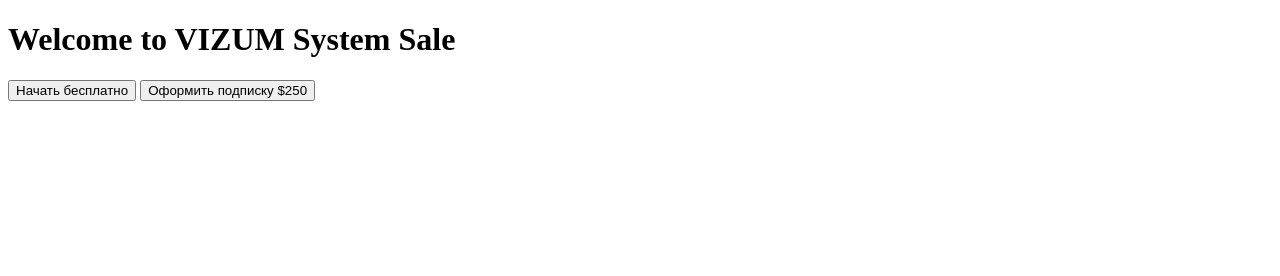
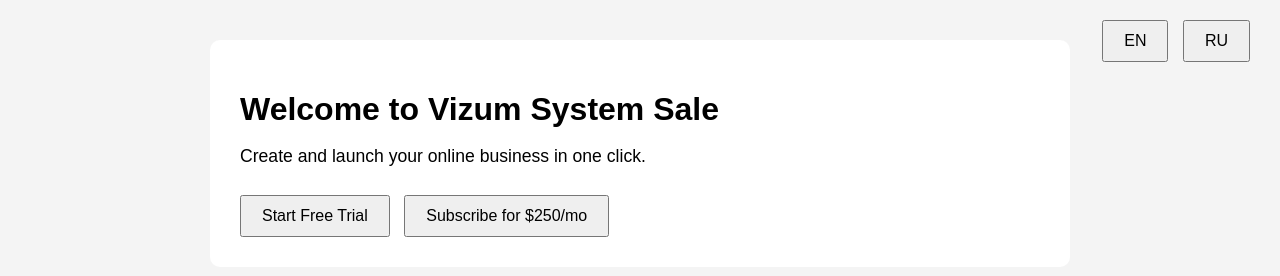
Before and after one commit to VizumSystemSale/vizum-backend, a plain HTML site: page static/index.html in a window 1280 px wide. Drawn offline with Linux system fonts and the light colour scheme.

Commit message:
Update index.html

```diff
--- a/static/index.html
+++ b/static/index.html
@@ -1,39 +1,66 @@
 <!DOCTYPE html>
-<html lang="en">
+<html lang="en" data-lang="en">
 <head>
-    <meta charset="UTF-8">
-    <meta name="viewport" content="width=device-width, initial-scale=1.0">
-    <title>VIZUM System Sale</title>
+  <meta charset="UTF-8" />
+  <meta name="viewport" content="width=device-width, initial-scale=1.0"/>
+  <title>Vizum System Sale</title>
+  <style>
+    body { font-family: sans-serif; margin: 0; padding: 40px; background: #f4f4f4; }
+    .container { max-width: 800px; margin: auto; background: #fff; padding: 30px; border-radius: 10px; }
+    h1 { font-size: 2em; margin-bottom: 0.5em; }
+    p { font-size: 1.1em; }
+    button {
+      padding: 10px 20px;
+      margin: 10px 10px 0 0;
+      font-size: 1em;
+      cursor: pointer;
+    }
+    .lang-toggle {
+      position: absolute;
+      top: 10px;
+      right: 20px;
+    }
+  </style>
 </head>
 <body>
-    <h1>Welcome to VIZUM System Sale</h1>
-    <button onclick="startTrial()">Начать бесплатно</button>
-    <button onclick="subscribe()">Оформить подписку $250</button>
+  <div class="lang-toggle">
+    <button onclick="setLang('en')">EN</button>
+    <button onclick="setLang('ru')">RU</button>
+  </div>
+  <div class="container">
+    <h1 data-en="Welcome to Vizum System Sale" data-ru="Добро пожаловать в Vizum System Sale">Welcome</h1>
+    <p data-en="Create and launch your online business in one click." data-ru="Создайте и запустите свой онлайн-бизнес в один клик.">
+      Create
+    </p>
+    <button onclick="startTrial()" data-en="Start Free Trial" data-ru="Начать бесплатный триал">Start</button>
+    <button onclick="subscribeNow()" data-en="Subscribe for $250/mo" data-ru="Подписка $250/мес">Subscribe</button>
+  </div>
 
   <script>
-        async function startTrial() {
-            const userId = prompt('Введите свой user_id для триала:');
-            if (!userId) return;
-            const res = await fetch('/trial/activate_trial', {
+    function setLang(lang) {
+      document.querySelector('html').setAttribute('data-lang', lang);
+      document.querySelectorAll('[data-en]').forEach(el => {
+        el.innerText = el.getAttribute('data-' + lang);
+      });
+    }
+
+    function startTrial() {
+      fetch('/trial/activate_trial', {
         method: 'POST',
         headers: { 'Content-Type': 'application/json' },
-                body: JSON.stringify({ user_id: userId })
-            });
-            const data = await res.json();
-            alert(JSON.stringify(data));
+        body: JSON.stringify({ user_id: 'demo_user' })
+      }).then(r => r.json()).then(data => alert(data.message));
     }
 
-        async function subscribe() {
-            const userId = prompt('Введите свой user_id для подписки:');
-            if (!userId) return;
-            const res = await fetch('/subscribe/subscribe_user', {
+    function subscribeNow() {
+      fetch('/subscribe/subscribe_user', {
         method: 'POST',
         headers: { 'Content-Type': 'application/json' },
-                body: JSON.stringify({ user_id: userId })
-            });
-            const data = await res.json();
-            alert(JSON.stringify(data));
+        body: JSON.stringify({ user_id: 'demo_user' })
+      }).then(r => r.json()).then(data => alert(data.message));
     }
+
+    setLang('en');
   </script>
 </body>
 </html>
```
Lines whose indentation alone changed are shown as unchanged.
